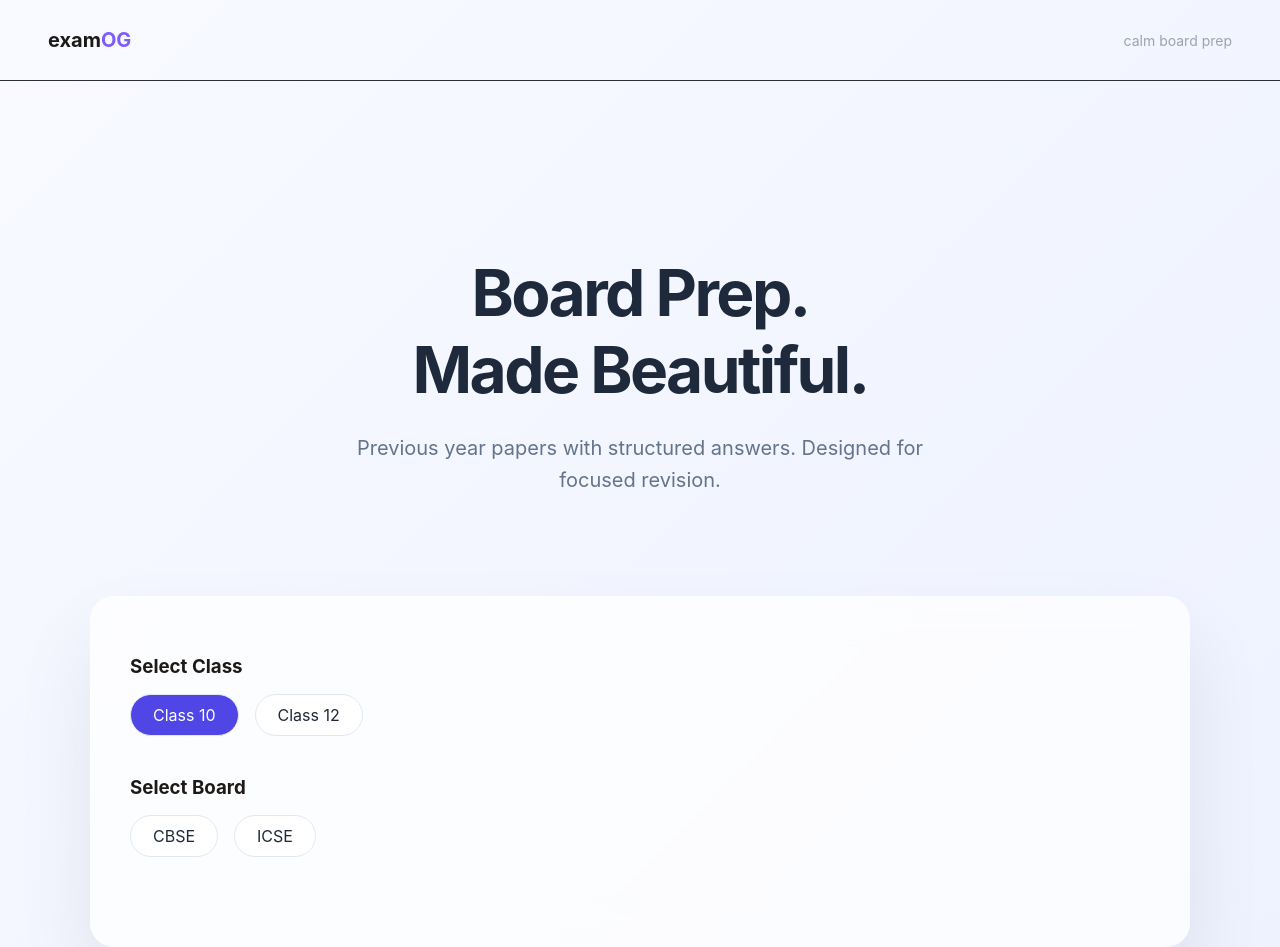
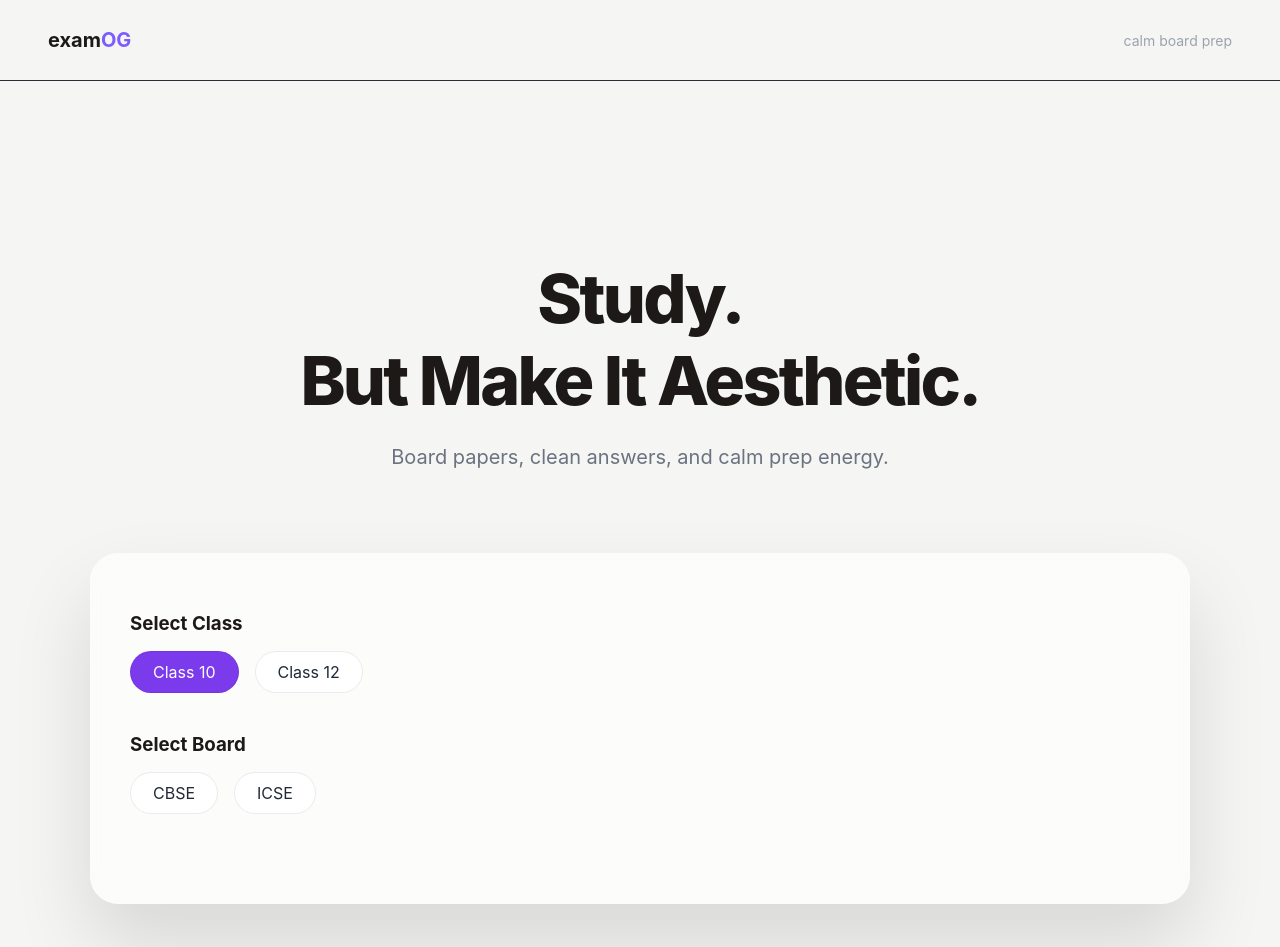
Before and after one commit to jia-nil/examogfrontend, a React (Vite) app: page / in a window 1280 px wide. Both pictures are taken after a click on the element "Class 10". After the commit the page ends 904 px from the top, so only its background shows below. Built offline with nearby package versions, Linux system fonts and the light colour scheme.

Commit message:
Update Dashboard.tsx

```diff
--- a/src/pages/Dashboard.tsx
+++ b/src/pages/Dashboard.tsx
@@ -10,60 +10,53 @@ export default function Dashboard() {
   const [selectedYear, setSelectedYear] = useState<number | null>(null);
 
   return (
-    <div
-      style={{
-        minHeight: "100vh",
-        background:
-          "linear-gradient(135deg, #F8FAFF 0%, #EEF2FF 100%)",
-      }}
-    >
+    <div style={{ minHeight: "100vh" }}>
       <Navbar />
 
       {/* Hero */}
       <section
         style={{
           textAlign: "center",
-          padding: "120px 20px 100px",
+          padding: "120px 20px 80px",
         }}
       >
         <h1
           style={{
-            fontSize: 64,
-            fontWeight: 700,
+            fontSize: 68,
+            fontWeight: 800,
             letterSpacing: "-0.04em",
-            marginBottom: 24,
-            color: "#1E293B",
+            marginBottom: 20,
           }}
         >
-          Board Prep.
+          Study.
           <br />
-          Made Beautiful.
+          But Make It Aesthetic.
         </h1>
 
         <p
           style={{
             fontSize: 20,
-            color: "#64748B",
+            color: "#6B7280",
             maxWidth: 600,
             margin: "0 auto",
             lineHeight: 1.6,
           }}
         >
-          Previous year papers with structured answers.
-          Designed for focused revision.
+          Board papers, clean answers,
+          and calm prep energy.
         </p>
       </section>
 
-      {/* Floating Panel */}
+      {/* Glass Panel */}
       <div
         style={{
           maxWidth: 1100,
           margin: "0 auto",
           padding: 40,
-          background: "rgba(255,255,255,0.75)",
+          background: "rgba(255,255,255,0.65)",
           backdropFilter: "blur(20px)",
-          borderRadius: 24,
-          boxShadow: "0 40px 80px rgba(0,0,0,0.08)",
+          borderRadius: 28,
+          boxShadow: "0 40px 80px rgba(0,0,0,0.12)",
         }}
       >
         {/* Class Selector */}
@@ -85,13 +78,13 @@ export default function Dashboard() {
                   cursor: "pointer",
                   background:
                     selectedClass === cls
-                      ? "#4F46E5"
+                      ? "#7C3AED"
                       : "#FFFFFF",
                   color:
                     selectedClass === cls
                       ? "#FFFFFF"
-                      : "#1E293B",
-                  border: "1px solid #E2E8F0",
+                      : "#1F2937",
+                  border: "1px solid rgba(0,0,0,0.08)",
                   transition: "all 0.2s ease",
                 }}
               >
@@ -120,13 +113,13 @@ export default function Dashboard() {
                     cursor: "pointer",
                     background:
                       selectedBoard === board
-                        ? "#4F46E5"
+                        ? "#7C3AED"
                         : "#FFFFFF",
                     color:
                       selectedBoard === board
                         ? "#FFFFFF"
-                        : "#1E293B",
-                    border: "1px solid #E2E8F0",
+                        : "#1F2937",
+                    border: "1px solid rgba(0,0,0,0.08)",
                     transition: "all 0.2s ease",
                   }}
                 >
@@ -147,8 +140,8 @@ export default function Dashboard() {
                 style={{
                   display: "grid",
                   gridTemplateColumns:
-                    "repeat(auto-fit, minmax(100px, 1fr))",
-                  gap: 14,
+                    "repeat(auto-fit, minmax(90px, 1fr))",
+                  gap: 12,
                 }}
               >
                 {years.map((year) => (
@@ -156,19 +149,19 @@ export default function Dashboard() {
                     key={year}
                     onClick={() => setSelectedYear(year)}
                     style={{
-                      padding: "10px 0",
+                      padding: "8px 0",
                       borderRadius: 12,
                       textAlign: "center",
                       cursor: "pointer",
                       background:
                         selectedYear === year
-                          ? "#4F46E5"
+                          ? "#7C3AED"
                           : "#FFFFFF",
                       color:
                         selectedYear === year
                           ? "#FFFFFF"
-                          : "#1E293B",
-                      border: "1px solid #E2E8F0",
+                          : "#1F2937",
+                      border: "1px solid rgba(0,0,0,0.08)",
                       transition: "all 0.2s ease",
                     }}
                   >
@@ -178,10 +171,10 @@ export default function Dashboard() {
               </div>
             </div>
 
-            {/* Subject Cards */}
+            {/* Subjects */}
             {selectedYear && (
               <div>
-                <h3 style={{ marginBottom: 32 }}>
+                <h3 style={{ marginBottom: 30 }}>
                   {selectedBoard} • Class {selectedClass} • {selectedYear}
                 </h3>
 
@@ -189,7 +182,7 @@ export default function Dashboard() {
                   style={{
                     display: "grid",
                     gridTemplateColumns:
-                      "repeat(auto-fit, minmax(240px, 1fr))",
+                      "repeat(auto-fit, minmax(220px, 1fr))",
                     gap: 24,
                   }}
                 >
@@ -197,10 +190,10 @@ export default function Dashboard() {
                     <div
                       key={subj}
                       style={{
-                        padding: 32,
-                        borderRadius: 18,
+                        padding: 30,
+                        borderRadius: 20,
                         background: "#FFFFFF",
-                        border: "1px solid #E2E8F0",
+                        border: "1px solid rgba(0,0,0,0.08)",
                         cursor: "pointer",
                         transition: "all 0.2s ease",
                       }}
@@ -216,7 +209,7 @@ export default function Dashboard() {
                       <h3 style={{ marginBottom: 8 }}>{subj}</h3>
                       <p
                         style={{
-                          color: "#64748B",
+                          color: "#6B7280",
                           fontSize: 14,
                         }}
                       >
```
